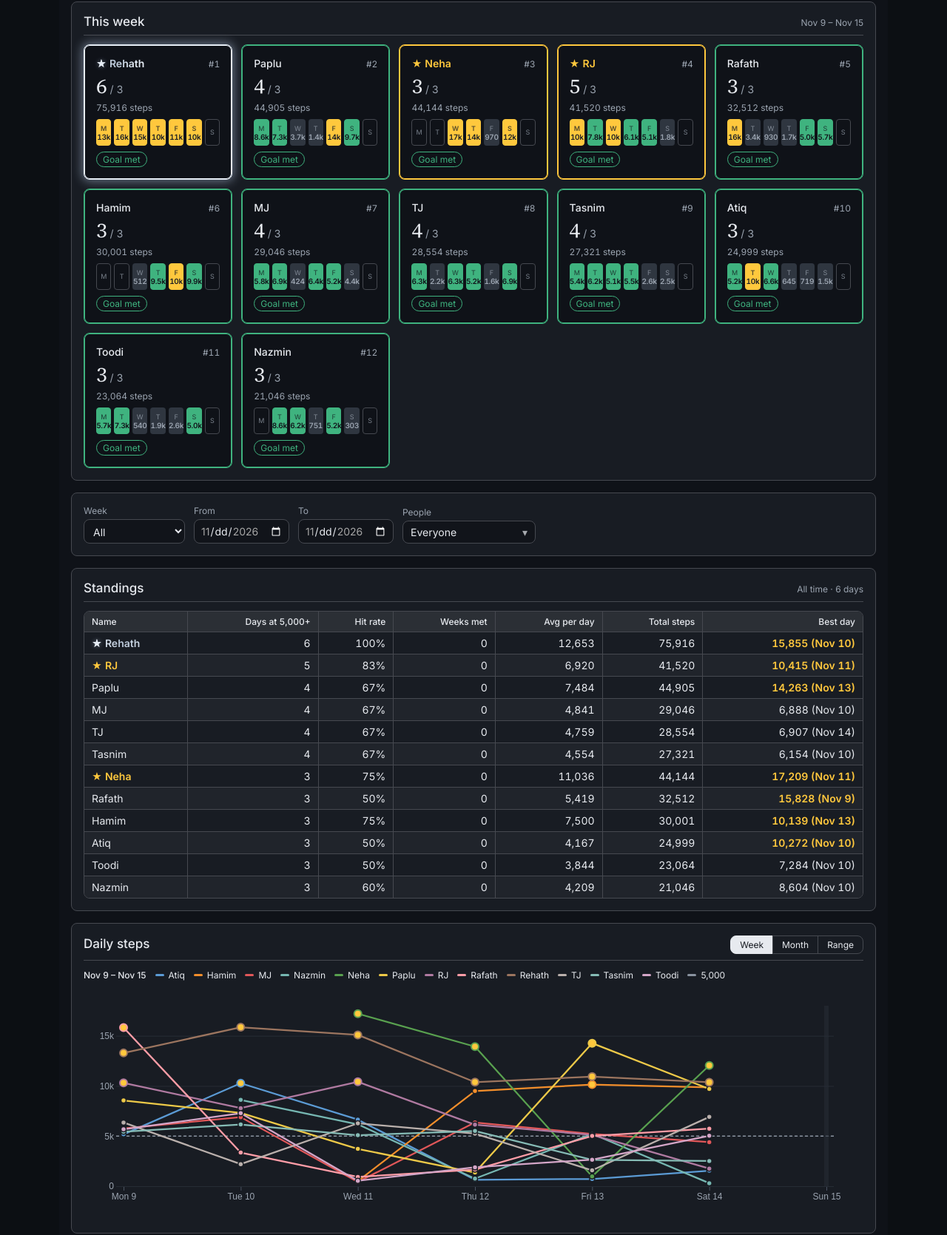
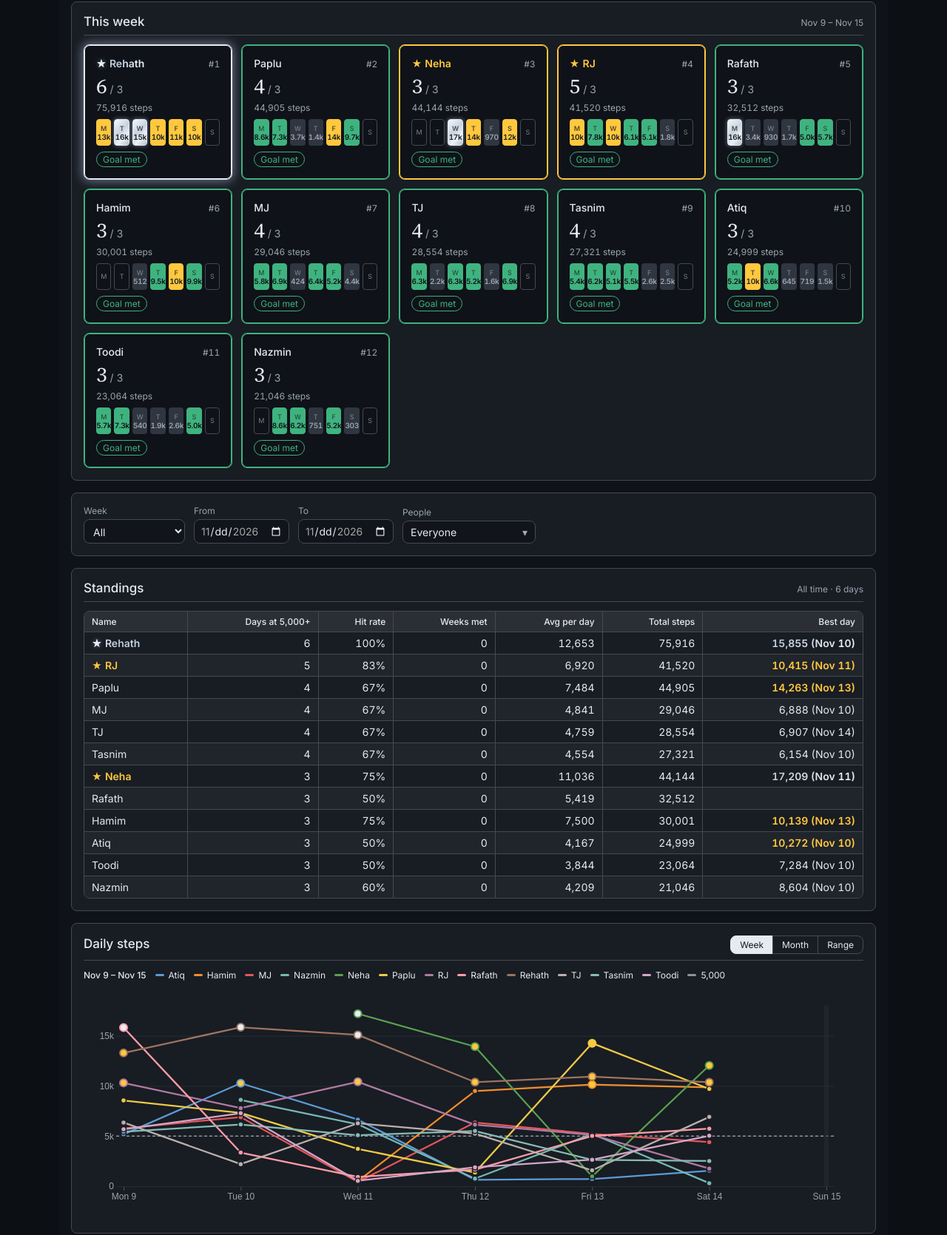
Before and after one commit to mohfujulm/StepUp-Tracker, a plain HTML site: page index.html in a window 1280 px wide. Shown: the part 147-1817 px from the top of the page at 74% size. Drawn offline with nearby package versions, Linux system fonts and the light colour scheme.

Commit message:
Platinum day style for 15,000+ steps
Co-Authored-By: Claude Opus 5.5 <noreply@anthropic.com>
Claude-Session: https://claude.ai/code/session_01MEWVfh5wBoBwnfSdUrPtRh

```diff
--- a/index.html
+++ b/index.html
@@ -167,6 +167,8 @@ window.dash = (function () {
 .sc.light .plat { background: linear-gradient(100deg, #5d6c7e 20%, #9fb0c4 45%, #4f5d6d 60%, #5d6c7e 80%); background-size: 250% 100%; -webkit-background-clip: text; background-clip: text; }
 .sc-star.plat { color: var(--sc-plat); background: none; -webkit-text-fill-color: currentColor; text-shadow: 0 0 6px var(--sc-plat-glow); animation: none; }
 .sc-card.plat-card { border-color: var(--sc-plat); box-shadow: inset 0 0 0 1px var(--sc-plat), 0 0 0 0 var(--sc-plat-glow); animation: sc-glow 3.2s ease-in-out infinite; }
+.sc-dot.pday { background: linear-gradient(135deg, #f4f7fb 0%, #c9d3df 45%, #eef2f7 70%, #b4c0ce 100%); border-color: #dfe6ee; color: #1b1f24; font-weight: 600; box-shadow: 0 0 6px var(--sc-plat-glow); }
+.sc.light .sc-dot.pday { background: linear-gradient(135deg, #e3e8ee 0%, #9fadbd 45%, #d7dde5 70%, #8795a6 100%); border-color: #8795a6; }
 @keyframes sc-glow { 0%, 100% { box-shadow: inset 0 0 0 1px var(--sc-plat), 0 0 4px 0 var(--sc-plat-glow); } 50% { box-shadow: inset 0 0 0 1px var(--sc-plat), 0 0 14px 2px var(--sc-plat-glow); } }
 @keyframes sc-sheen { 0%, 100% { background-position: 100% 0; } 50% { background-position: 0 0; } }
 @media (prefers-reduced-motion: reduce) { .sc-card.plat-card, .sc .plat { animation: none; } }
@@ -387,6 +389,7 @@ sc.fmtDay = d3.utcFormat('%a %b %-d');
 sc.fmtShort = d3.utcFormat('%b %-d');
 sc.num = d3.format(',');
 sc.GOLD = 10000;
+sc.PLAT = 15000;
 // names at 10,000+ on the latest logged day
 sc.goldNames = () => {
   const lg = dash.data('log');
@@ -524,7 +527,7 @@ dash.draw('cards', (el) => {
     days.forEach((d, i) => {
       const row = lg.data.find((r) => r.name === p.name && r.date === d);
       const dot = document.createElement('span');
-      dot.className = 'sc-dot' + (row ? (+row.steps >= sc.GOLD ? ' gold' : row.met === 'YES' ? ' met' : ' miss') : '');
+      dot.className = 'sc-dot' + (row ? (+row.steps >= sc.PLAT ? ' pday' : +row.steps >= sc.GOLD ? ' gold' : row.met === 'YES' ? ' met' : ' miss') : '');
       const lt = document.createElement('span'); lt.className = 'l'; lt.textContent = letters[i];
       const vv = document.createElement('span'); vv.className = 'v';
       if (row && row.steps !== null && row.steps !== '') { const k = +row.steps / 1000; vv.textContent = +row.steps < 1000 ? String(+row.steps) : (k >= 10 ? Math.round(k) : k.toFixed(1)) + 'k'; }
@@ -751,7 +754,7 @@ dash.draw('daily', (el) => {
     const g = svg.append('g');
     g.append('path').datum(s.pts).attr('d', line).style('fill', 'none').style('stroke', color(s.n)).style('stroke-width', 2.25).style('stroke-linejoin', 'round');
     g.append('g').selectAll('circle').data(s.pts.filter((p) => p.steps !== null)).join('circle')
-      .attr('cx', (p) => x(p.date)).attr('cy', (p) => y(p.steps)).attr('r', (p) => (p.steps >= sc.GOLD ? 5 : 3.5)).style('fill', (p) => (p.steps >= sc.GOLD ? 'var(--sc-gold)' : color(s.n))).style('stroke', (p) => (p.steps >= sc.GOLD ? color(s.n) : 'var(--color-panel)')).style('stroke-width', (p) => (p.steps >= sc.GOLD ? 2 : 1.5));
+      .attr('cx', (p) => x(p.date)).attr('cy', (p) => y(p.steps)).attr('r', (p) => (p.steps >= sc.GOLD ? 5 : 3.5)).style('fill', (p) => (p.steps >= sc.PLAT ? 'var(--sc-plat)' : p.steps >= sc.GOLD ? 'var(--sc-gold)' : color(s.n))).style('stroke', (p) => (p.steps >= sc.GOLD ? color(s.n) : 'var(--color-panel)')).style('stroke-width', (p) => (p.steps >= sc.GOLD ? 2 : 1.5));
     g.append('path').datum(s.pts).attr('d', line).style('fill', 'none').style('stroke', 'transparent').style('stroke-width', 16).style('cursor', 'pointer')
       .on('pointerenter', () => { sc.hover = s.n; paint(); })
       .on('pointerleave', () => { sc.hover = null; paint(); });
@@ -824,7 +827,7 @@ dash.draw('table', (tb) => {
     const bestTxt = p.best ? sc.num(+p.best.steps) + ' (' + sc.fmtShort(sc.parse(p.best.date)) + ')' : '—';
     [p.n, p.met, p.rate + '%', p.weeks, p.avg === null ? '—' : sc.num(p.avg), sc.num(p.total), bestTxt].forEach((v, i) => {
       const td = document.createElement('td'); td.textContent = v;
-      if (i === 6 && p.best && +p.best.steps >= sc.GOLD) td.className = 'gold';
+      if (i === 6 && p.best && +p.best.steps >= sc.GOLD) td.className = +p.best.steps >= sc.PLAT ? 'plat' : 'gold';
       if (i === 0 && (plat.has(p.n) || gold.has(p.n))) { td.className = plat.has(p.n) ? 'plat' : 'gold'; td.prepend(sc.star(plat.has(p.n))); }
       tr.append(td);
     });
@@ -840,7 +843,7 @@ dash.draw('logrows', (tb) => {
     tr.dataset.key = encodeURIComponent(r.date) + ',' + encodeURIComponent(r.name).replace(/%20/g, ' ');
     const vals = [sc.fmtDay(sc.parse(r.date)), r.name, r.steps ? sc.num(+r.steps) : 'unknown', r.met === 'YES' ? 'Yes' : r.met === 'NO' ? 'No' : 'Check'];
     const big = +r.steps >= sc.GOLD;
-    vals.forEach((v, i) => { const td = document.createElement('td'); td.textContent = v; if (big && i === 2) td.className = 'gold'; if (i === 3) td.className = r.met === 'YES' ? 'sc-yes' : r.met === 'NO' ? 'sc-no' : 'sc-unk'; tr.append(td); });
+    vals.forEach((v, i) => { const td = document.createElement('td'); td.textContent = v; if (big && i === 2) td.className = +r.steps >= sc.PLAT ? 'plat' : 'gold'; if (i === 3) td.className = r.met === 'YES' ? 'sc-yes' : r.met === 'NO' ? 'sc-no' : 'sc-unk'; tr.append(td); });
     return tr;
   }));
 });
```
